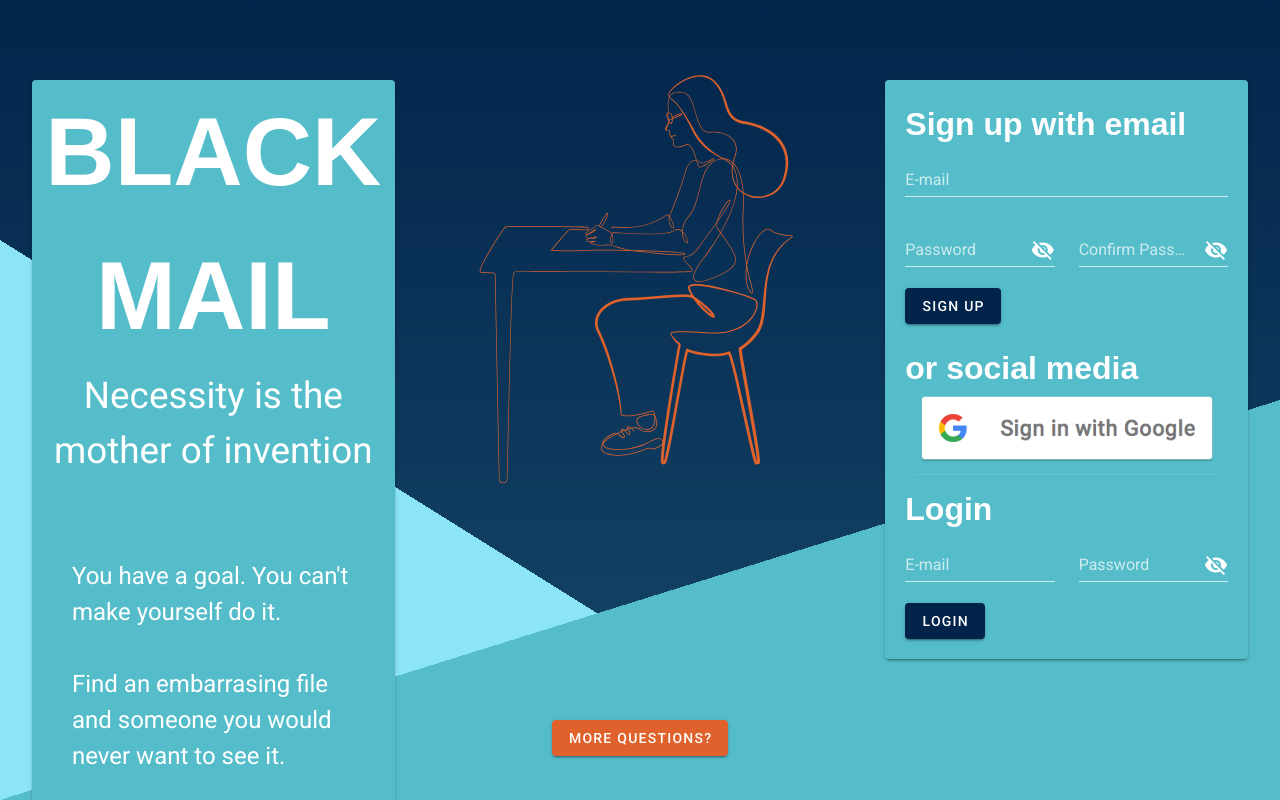
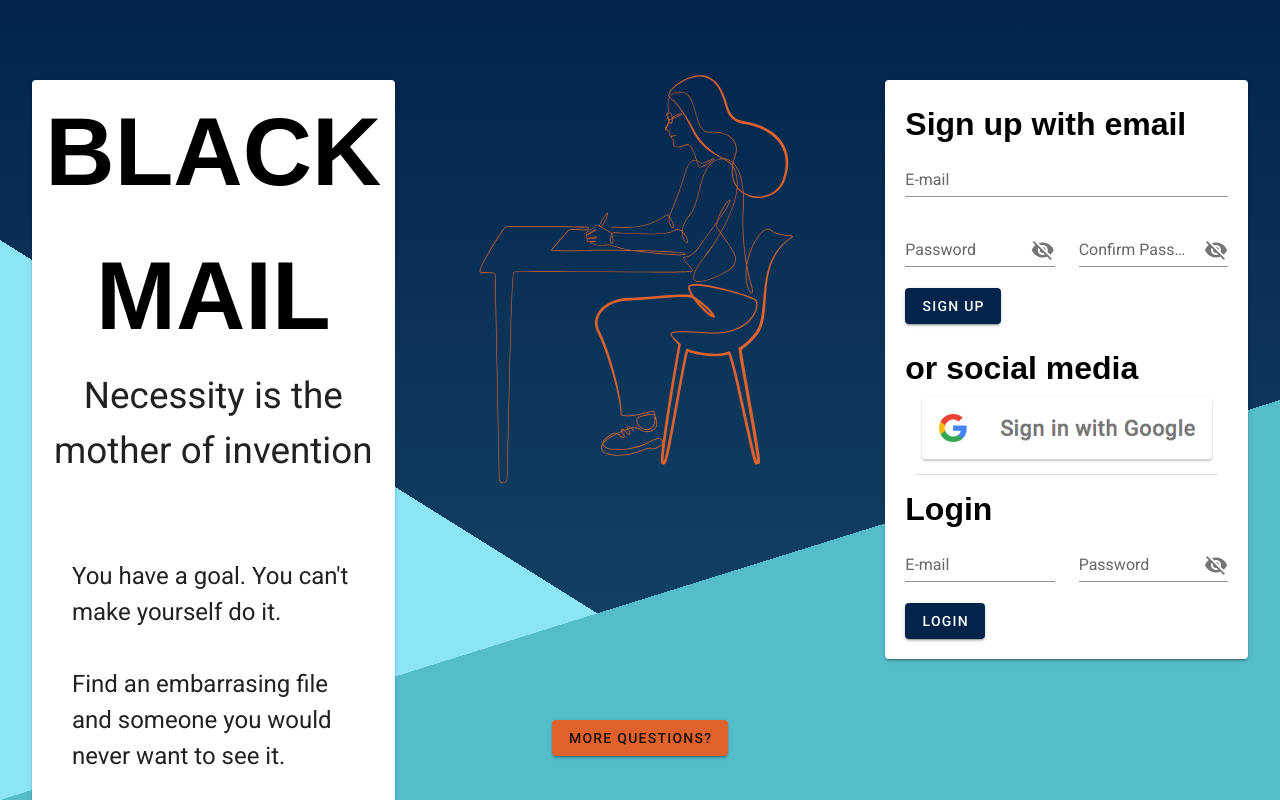
Before and after one commit to cyficowley/blackmail, a Vue app in the folder frontend/: page /#/ in a window 1280 px wide. Shown: the top 800 px of the page. Built offline with nearby package versions, Linux system fonts and the light colour scheme; no server answers; what vue-datetime would draw is missing.

Commit message:
updated colorscheme a tinybit

```diff
--- a/frontend/src/App.vue
+++ b/frontend/src/App.vue
@@ -51,7 +51,7 @@
 
 h1, h2, h3, h4, h5, h6{
   font-family: 'Poppins', sans-serif;
-  color: white;
+  color: black;
 }
 
 </style>
--- a/frontend/src/plugins/vuetify.js
+++ b/frontend/src/plugins/vuetify.js
@@ -5,16 +5,16 @@ Vue.use(Vuetify);
 
 export default new Vuetify({
   theme: {
-    dark: true,
+    // dark: true,
     themes: {
-      dark: {
+      light: {
         primary: '#02244A',
         secondary: '#164869',
         accent: '#DF622C',
-        error: '#DF622C',
+        error: '#6E1110',
         info: '#fff',
         success: '#fff',
-        warning: '#DF622C',
+        warning: '#612B13',
         default: '#fff',
       },
     },
--- a/frontend/src/views/Home.vue
+++ b/frontend/src/views/Home.vue
@@ -253,40 +253,28 @@ export default {
     },
 
     filter(sortedDeadlines) {
-      // es lint sucks ass
-      console.log(this.filterList);
-      let sortedDeadlinesCopy = sortedDeadlines;
+      const filteredDeadlines = [];
+
+      const statuses = {
+        0: 'Incomplete',
+        1: 'Pending',
+        2: 'Completed',
+        3: 'Sent',
+      };
+
       if (this.filterList.length === 0) {
-        return sortedDeadlinesCopy;
-      }
-      if (!this.filterList.includes(0)) {
-        sortedDeadlinesCopy = this.removeStatus(sortedDeadlinesCopy, 'Incomplete');
-      }
-      if (!this.filterList.includes(1)) {
-        sortedDeadlinesCopy = this.removeStatus(sortedDeadlinesCopy, 'Pending');
-      }
-      if (!this.filterList.includes(2)) {
-        sortedDeadlinesCopy = this.removeStatus(sortedDeadlinesCopy, 'Completed');
-      }
-      if (!this.filterList.includes(3)) {
-        sortedDeadlinesCopy = this.removeStatus(sortedDeadlinesCopy, 'Sent');
-      }
-      return sortedDeadlinesCopy;
-    },
-
-
-    removeStatus(sortedDeadlines, message) {
-      if (sortedDeadlines.length !== 0) {
-        const arr = sortedDeadlines.map((x) => x.status);
-        let index = arr.indexOf(message);
-        while (index !== -1) {
-          arr.splice(index, 1);
-          sortedDeadlines.splice(index, 1);
-          index = arr.indexOf(message);
-        }
         return sortedDeadlines;
       }
-      return sortedDeadlines;
+
+      const currentStatuses = new Set(this.filterList.map((x) => statuses[x]));
+
+      sortedDeadlines.forEach((deadline) => {
+        if (currentStatuses.has(deadline.status)) {
+          filteredDeadlines.push(deadline);
+        }
+      });
+
+      return filteredDeadlines;
     },
 
     compareDate(a, b) {
--- a/frontend/src/views/Landing.vue
+++ b/frontend/src/views/Landing.vue
@@ -6,7 +6,7 @@
         <v-row id="landing-row" class="fullwindow">
           <v-col class="forward" cols="12" md="4">
             <div style="padding:20px; padding-top:80px;">
-              <v-card class="light-2">
+              <v-card class="">
                 <h1 id="header">BLACKMAIL</h1>
                 <p id="tagline">Necessity is the mother of invention</p>
                 <p id="tagpara">
@@ -30,7 +30,7 @@
           </v-col>
           <v-col class="forward" cols="12" md="4">
             <div style="padding:20px; padding-top:80px;">
-              <v-card class="light-2" style="padding:20px; text-align:left">
+              <v-card class="" style="padding:20px; text-align:left">
                 <Signup/>
                 <v-divider style="margin:10px;"/>
                 <Login/>
@@ -47,7 +47,7 @@
           <div style="width:70vw; margin:0 auto;">
             <h1 class="text-left bigTitle">FAQ</h1>
                 <v-expansion-panels accordion multiple>
-                  <v-expansion-panel style="background-color:var(--dark-2)"
+                  <v-expansion-panel class="light-1"
                   v-for="question in questions" :key="question.q">
                     <v-expansion-panel-header><strong>{{ question.q }}</strong>
                     </v-expansion-panel-header>
@@ -163,7 +163,4 @@ export default {
   .cardAnswer{
     padding-left: 10px;
   }
-  html{
-    background-color:1 red;
-  }
 </style>
```
